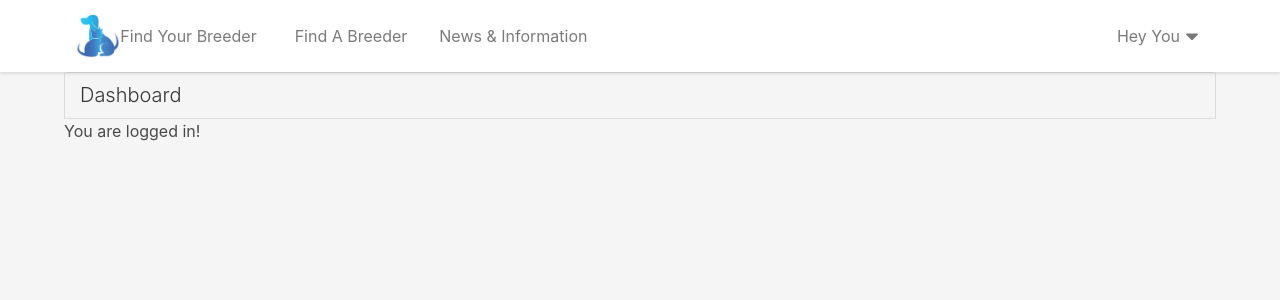
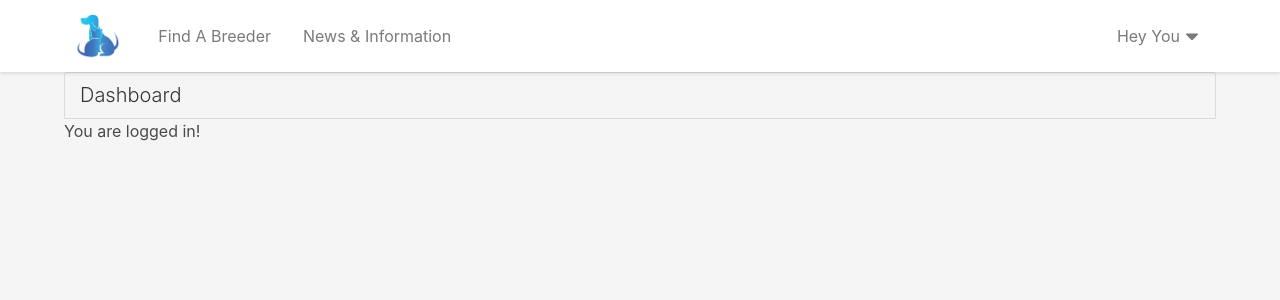
Before and after one commit to nereusdesign/base-breeders, a Laravel app: page /home in a window 1280 px wide. Shown: the top 300 px of the page. Run offline with Laravel 8, Linux system fonts and the light colour scheme; the visitor is signed in with stand-in values (Sample User, id 1); style sheets or scripts are compiled from the project's sources; settings files or empty folders that the repository lacks are supplied.

Commit message:
Initial Commit

```diff
--- a/resources/views/layouts/app.blade.php
+++ b/resources/views/layouts/app.blade.php
@@ -18,9 +18,7 @@
         <nav class="nav has-shadow">
             <div class="container">
               <div class="nav-left">
-                <a href="{{route('home')}}" class="nav-item"><img src="{{asset('images/findyourbreederlogo.png')}}" alt="Find Your Breeder Logo">
-                  Find Your Breeder
-                </a>
+                <a href="{{route('home')}}" class="nav-item"><img src="{{asset('images/findyourbreederlogo.png')}}" alt="Find Your Breeder Logo"></a>
                 <a href="" class="nav-item is-tab is-hidden-mobile m-l-10">Find A Breeder</a>
                 <a href="" class="nav-item is-tab is-hidden-mobile">News &amp; Information</a>
               </div>
```
